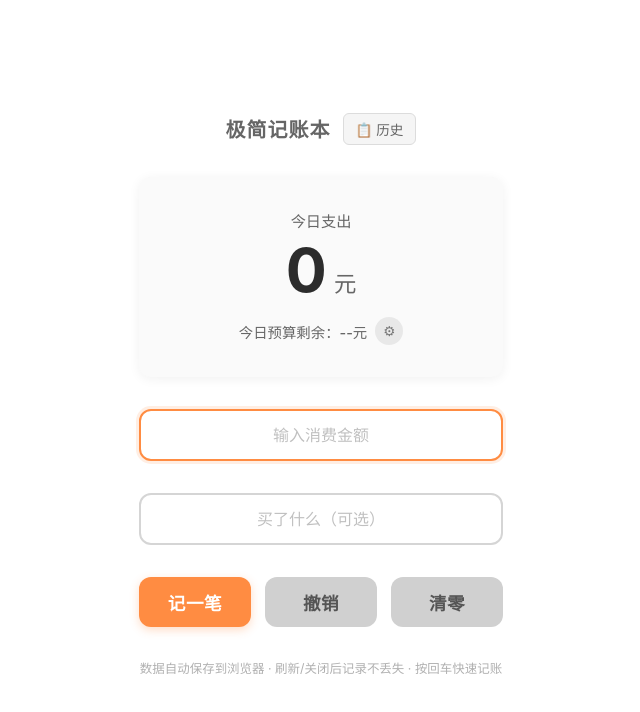
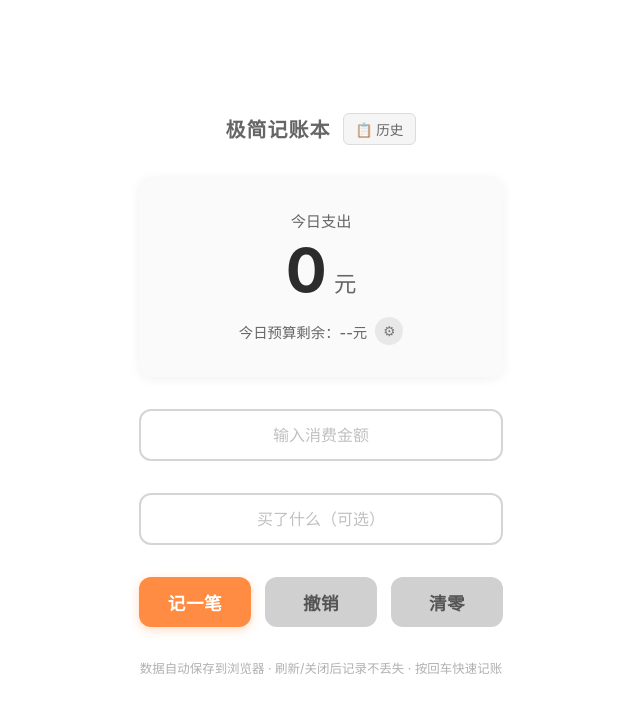
Before and after one commit to ShenQi-lab/minimal-ledger, a plain HTML site: page index.html in a window 1280 px wide. Shown: the whole page, without its empty margins (319-959 px from the left). Drawn offline with Linux system fonts and the light colour scheme.

Commit message:
修复输入框首次加载时异常高亮

```diff
--- a/index.html
+++ b/index.html
@@ -980,9 +980,6 @@
       loadFromStorage();
       updateDisplay();
 
-      // ---------- 页面加载时聚焦输入框 ----------
-      amountInput.focus();
-
       // ---------- 阻止移动端双击缩放（在 display-area 上） ----------
       displayAreaEl.addEventListener(
         "dblclick",
```
